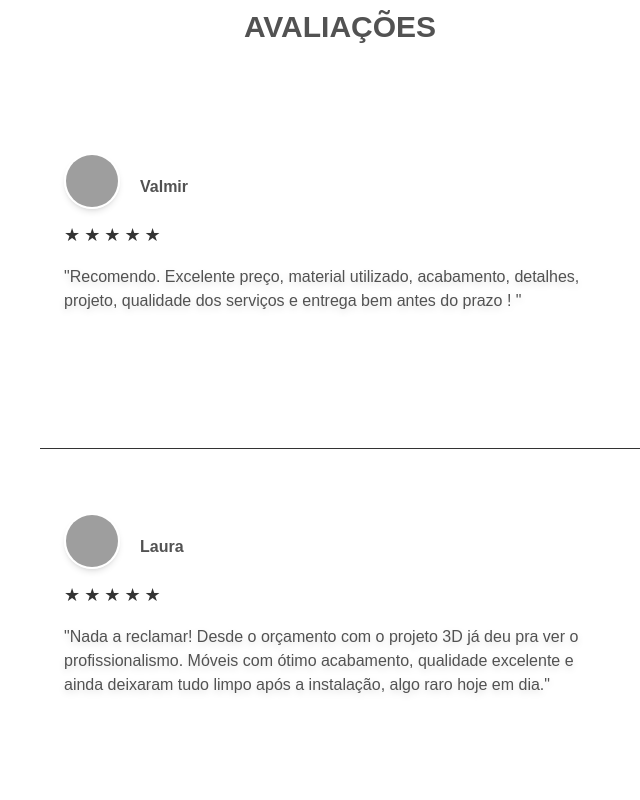
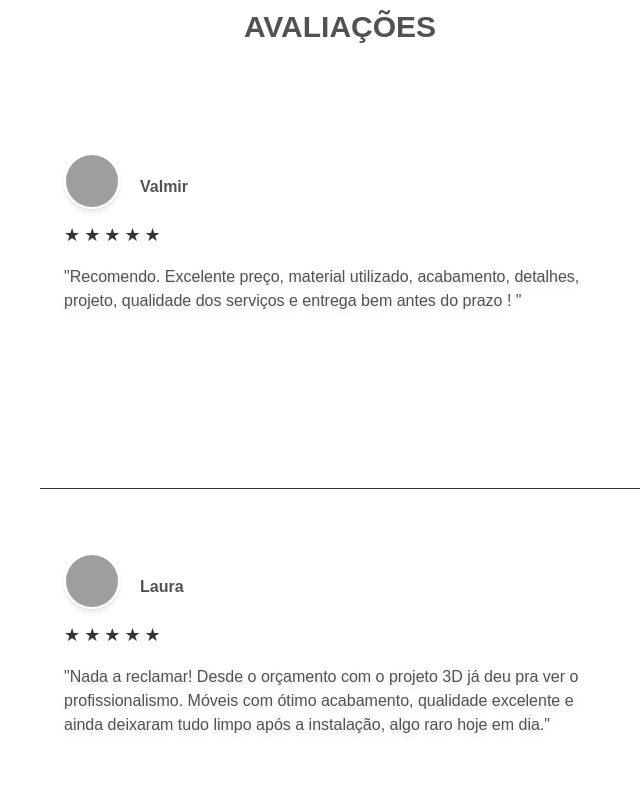
Before and after one commit to Kaue-Mota/landing-page-kmoveis-vtwo, a React (Vite) app: page / in a window 1280 px wide. Shown: the part 1660-2460 px from the top of the page, without its empty margins (300-940 px from the left). Built offline with nearby package versions, Linux system fonts and the light colour scheme; grey boxes are pictures that could not be loaded; the HTML template or start-up script is replaced by a standard one.

Commit message:
fix: tamanho do card de review

```diff
--- a/src/components/ReviewCard/index.tsx
+++ b/src/components/ReviewCard/index.tsx
@@ -28,7 +28,7 @@ export const ReviewCard = ({ text, stars, name, avatar }: ReviewCardProps) => {
   return (
     <div
       ref={cardRef}
-      className="scroll-item w-150 h-80 bg-[rgba(80,80,80,0)] border-b   p-6 w- hover:scale-105 transition-transform duration-300 backdrop-blur-lg  flex flex-col items-start"
+      className="scroll-item w-150 min-h-90 max-h-70 bg-[rgba(80,80,80,0)] border-b  p-6 w- hover:scale-105 transition-transform duration-300 backdrop-blur-lg  flex flex-col items-start"
     >
       <div className="flex justify-center items-center gap-5">
       {/* Avatar */}
```
